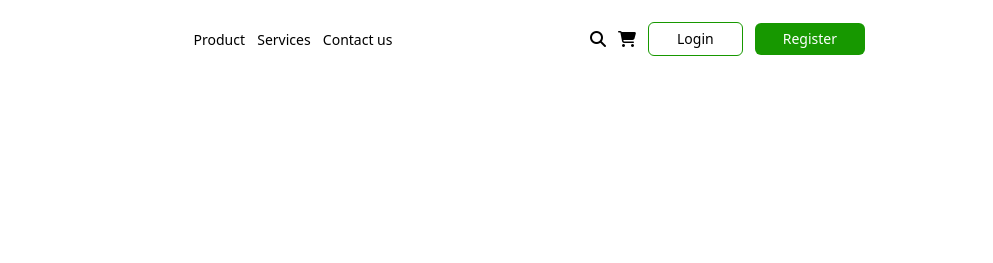
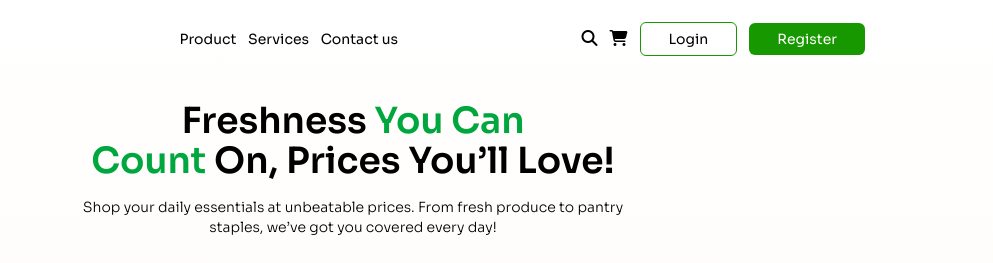
Before and after one commit to sharifulislamudoy/Assignment-3, a plain HTML site: page index.html in a window 1280 px wide. Shown: the top 263 px of the page, 287-1280 px from the left. Drawn offline with nearby package versions, Linux system fonts and the light colour scheme.

Commit message:
complete header section

```diff
--- a/index.html
+++ b/index.html
@@ -10,8 +10,10 @@
     <script src="https://unpkg.com/@tailwindcss/browser@4"></script>
     <title>Nature's Plater</title>
 </head>
-<body>
-    <header class="bg-custom-gradient">
+<body class="font-[sora]">
+    <!-- Header Section -->
+    <header class="bg-linear-to-b from-white to-orange-50">
+        <!-- Nav-Bar -->
         <nav class="flex justify-between items-center mt-2 max-w-[90%] mx-auto sm:max-w-[80%] lg:max-w-[80%] mb-2">
             <div><img src="c2-assets/logo-header.png" alt="Natures-logo" class="h-10 lg:h-auto"></div>
             <div class="hidden lg:block">
@@ -28,6 +30,16 @@
             </div>
         </nav>
         <hr class="lg:hidden">
+        <!-- Hero-Section -->
+        <section class="max-w-[90%] mx-auto mt-8 text-center lg:max-w-[70%]">
+            <div>
+                <h1 class="text-4xl font-semibold">Freshness <span class="text-green-600">You Can <br> Count</span> On, Prices You’ll Love!</h1>
+                <p class="my-4 text-sm font-light">Shop your daily essentials at unbeatable <br class="lg:hidden">prices. From fresh produce to pantry <br> staples, we’ve got you covered every day!</p>
+            </div>
+            <div>
+                <img src="c2-assets/hero-vegetables.png" alt="">
+            </div>
+        </section>
     </header>
     <main>
     </main>
--- a/tailwind.config.js
+++ /dev/null
@@ -1,11 +0,0 @@
-import { defineConfig } from 'tailwindcss'
-
-export default defineConfig({
-  theme: {
-    extend: {
-      backgroundImage: {
-        "custom-gradient": "linear-gradient(180deg, rgb(255, 255, 255), rgb(239, 235, 227))",
-      },
-    },
-  },
-});
```
